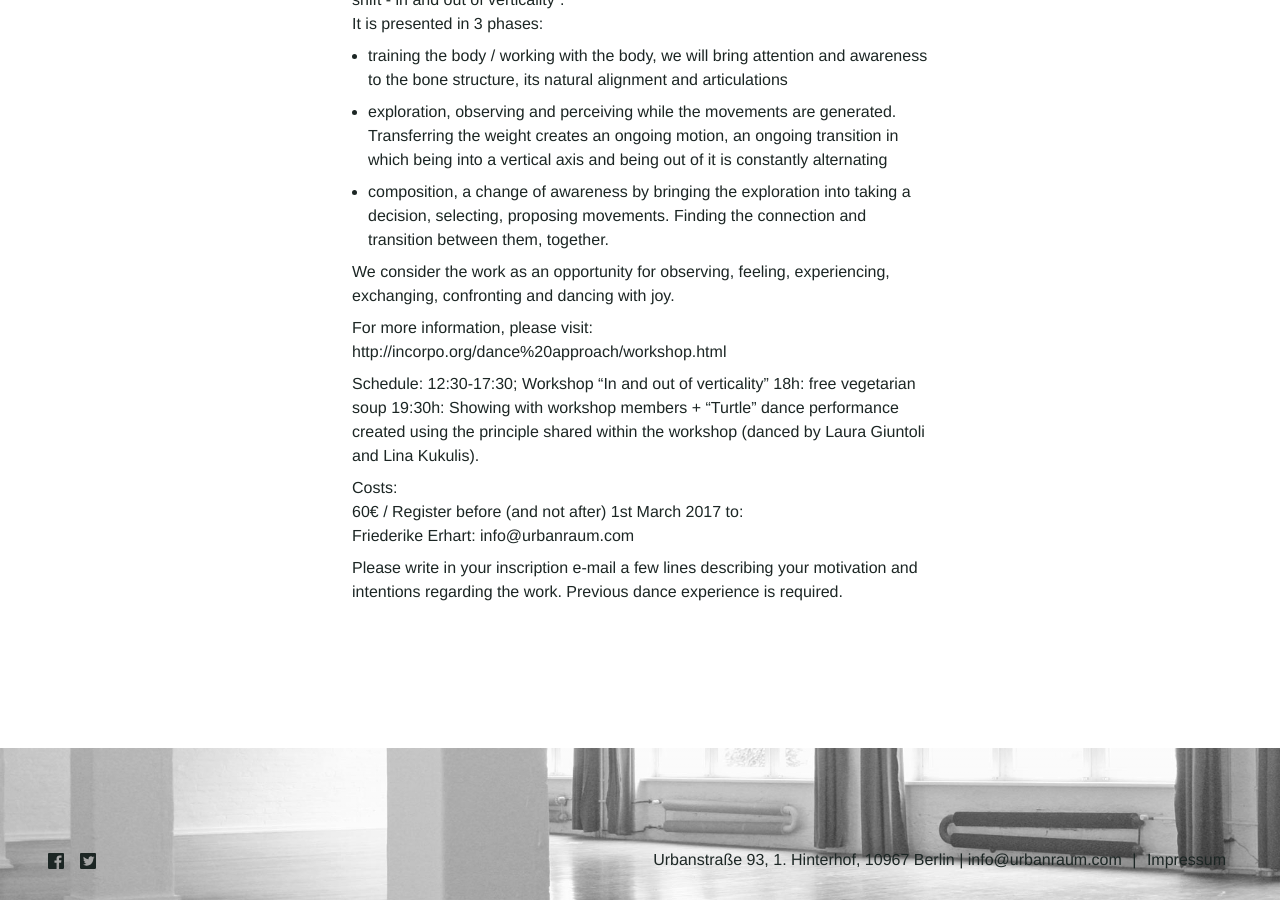
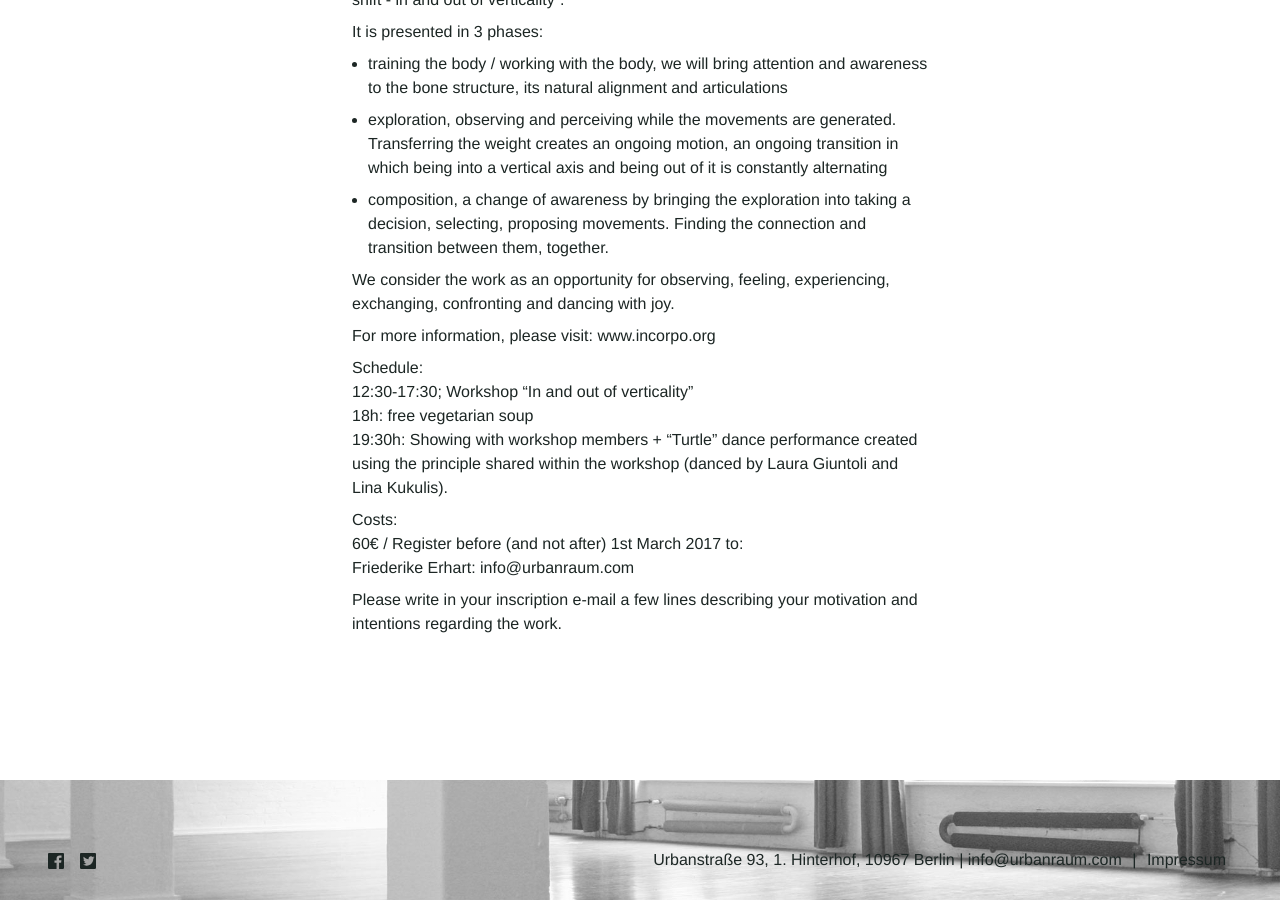
Before and after one commit to Kriesse/urbanraum, a Jekyll site: the page built from _workshops/in_and_out_of_verticality.md, in a window 1280 px wide and 900 px high, scrolled down 740 px. Built offline with Jekyll 4.4.1, drawn with Linux system fonts in a browser that asks for light colours; nearby versions of some CDN libraries.

Commit message:
Update in_and_out_of_verticality.md

```diff
--- a/_workshops/in_and_out_of_verticality.md
+++ b/_workshops/in_and_out_of_verticality.md
@@ -31,6 +31,7 @@
 description_en: |
 
   The teaching offers a research laboratory which deeply focuses on “body weight shift - in and out of verticality”.
+
   It is presented in 3 phases:
 
   - training the body / working with the body, we will bring attention and awareness to the bone structure, its natural alignment and articulations
@@ -41,7 +42,7 @@
 
   We consider the work as an opportunity for observing, feeling, experiencing, exchanging, confronting and dancing with joy.
 
-  For more information, please visit: http://incorpo.org/dance%20approach/workshop.html
+  For more information, please visit: www.incorpo.org
 
   Schedule:
   12:30-17:30; Workshop "In and out of verticality”
@@ -53,7 +54,7 @@
   60€  / Register before (and not after) 1st March 2017 to:
   Friederike Erhart: info@urbanraum.com
 
-  Please write in your inscription e-mail a few lines describing your motivation and intentions regarding the work. Previous dance experience is required.
+  Please write in your inscription e-mail a few lines describing your motivation and intentions regarding the work.
 
 
 
```
Also changed, not shown: other parts of _workshops/in_and_out_of_verticality.md (+1 -1 lines).
